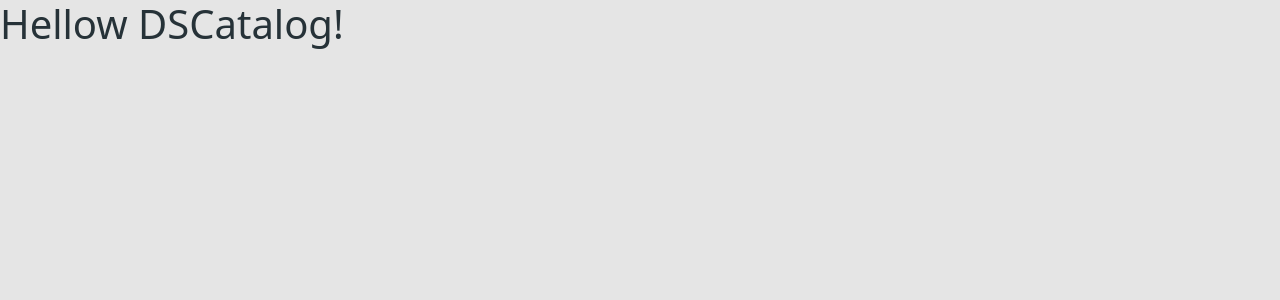
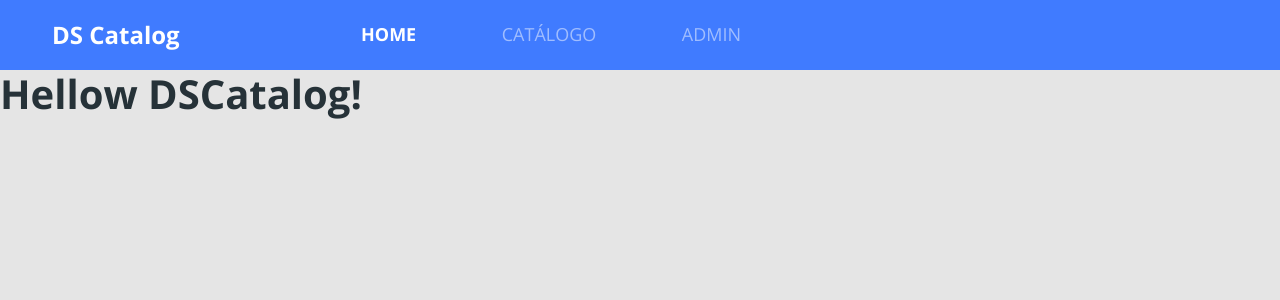
Before and after one commit to luizcornelli/dscatalog-bootcamp-turma9, a React (Create React App) app in the folder frontend/: page / in a window 1280 px wide. Shown: the top 300 px of the page. Built offline with nearby package versions, Linux system fonts and the light colour scheme.

Commit message:
Navbar style

```diff
--- a/frontend/src/App.css
+++ b/frontend/src/App.css
@@ -0,0 +1,17 @@
+/*
+Estilos Globais
+*/
+@import url('https://fonts.googleapis.com/css2?family=Open+Sans:wght@400;700&display=swap');
+
+*{
+    font-family: 'Open Sans', sans-serif;
+}
+h1, h2, h3, h4, h5, h6{
+    font-weight: 700;
+    margin-bottom: 0;
+}
+
+a, a:hover{
+    text-decoration: none;
+    color: unset;
+}
--- a/frontend/src/App.tsx
+++ b/frontend/src/App.tsx
@@ -1,8 +1,14 @@
 import './assets/styles/custom.scss';
 import './App.css';
+import Navbar from 'components/Navbar';
 
-function App() {
-  return <h1>Hellow DSCatalog!</h1>;
-}
+const App = () => {
+  return (
+    <>
+      <Navbar />
+      <h1>Hellow DSCatalog!</h1>
+    </>
+  );
+};
 
 export default App;
--- /dev/null
+++ b/frontend/src/components/Navbar/index.tsx
@@ -0,0 +1,44 @@
+import './styles.css';
+import '@popperjs/core';
+import 'bootstrap/js/src/collapse';
+
+const Navbar = () => {
+  return (
+    <nav className="navbar navbar-expand-md navbar-dark bg-primary main-nav">
+      <div className="container-fluid">
+        <a href="link" className="nav-logo-text">
+          <h4>DS Catalog</h4>
+        </a>
+        <button
+          className="navbar-toggler"
+          type="button"
+          data-bs-toggle="collapse"
+          data-bs-target="#dscatalog-navbar"
+          aria-controls="dscatalog-navbar"
+          aria-expanded="false"
+          aria-label="Toggle navigation"
+        >
+          <span className="navbar-toggler-icon"></span>
+        </button>
+
+        <div className="collapse navbar-collapse" id='dscatalog-navbar'>
+          <ul className="navbar-nav offset-md-2 main-menu">
+            <li>
+              <a href="link" className="active">
+                HOME
+              </a>
+            </li>
+            <li>
+              <a href="link">CATÁLOGO</a>
+            </li>
+            <li>
+              <a href="link">ADMIN</a>
+            </li>
+          </ul>
+        </div>
+      </div>
+    </nav>
+  );
+};
+
+export default Navbar;
--- /dev/null
+++ b/frontend/src/components/Navbar/styles.css
@@ -0,0 +1,28 @@
+.main-nav{
+    padding-left: 40px;
+    min-height: 70px;
+}
+
+.nav-logo-text, .nav-logo-text:hover{
+    color: #FFF;
+}
+
+.main-menu{
+    display: flex;
+    font-size: 18px;
+    width: 380px;
+    justify-content: space-between;
+}
+
+.main-menu a {
+    color: rgba(255, 255, 255, 0.5);
+}
+
+.main-menu a:hover {
+    color: #FFF
+}
+
+.main-menu a.active {
+    color: #FFF;
+    font-weight: bold;
+}
```
